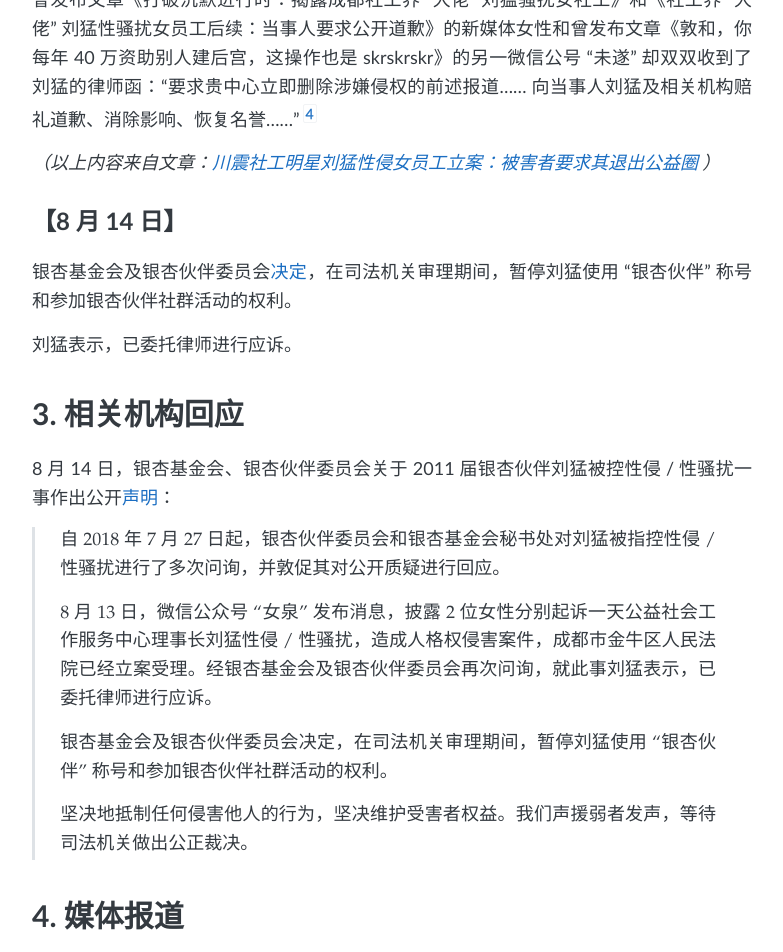
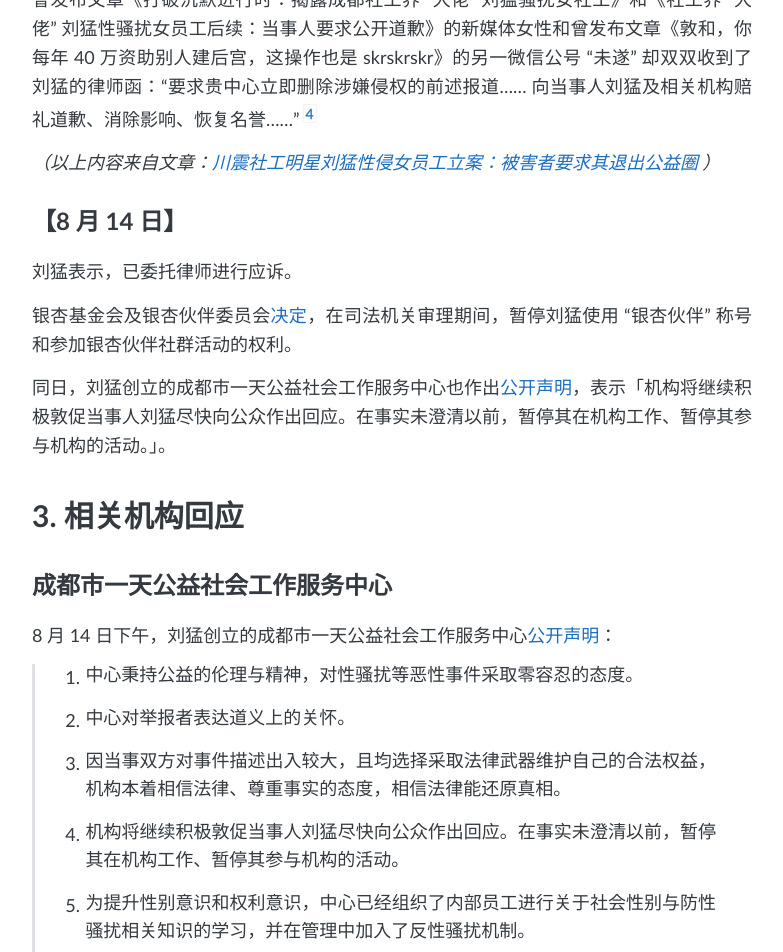
Before and after one commit to NGOMeToo/NGOMeToo.github.io, a Jekyll site: the page built from _posts/2018-08-13-Liu-Meng.md, in a window 1280 px wide and 1400 px high, scrolled down 2151 px. Shown: the top 952 px of the window, without its empty margins (248-1031 px from the left). Built offline with Jekyll 4.4.1, drawn with Linux system fonts in a browser that asks for light colours; comment, search, counter and statistics services are not loaded; some of the changed text lies outside the part shown.

Commit message:
一天公益 声明

```diff
--- a/_posts/2018-08-13-Liu-Meng.md
+++ b/_posts/2018-08-13-Liu-Meng.md
@@ -72,11 +72,32 @@
 
 ## 【8月14日】
 
+刘猛表示，已委托律师进行应诉。
+
 银杏基金会及银杏伙伴委员会[决定](https://mp.weixin.qq.com/s/HEzNunpnob4wN840bcKrZw)，在司法机关审理期间，暂停刘猛使用“银杏伙伴”称号和参加银杏伙伴社群活动的权利。
 
-刘猛表示，已委托律师进行应诉。
+同日，刘猛创立的成都市一天公益社会工作服务中心也作出[公开声明](https://mp.weixin.qq.com/s/QKw8uvd7NX3b03WmJArIMg)，表示「机构将继续积极敦促当事人刘猛尽快向公众作出回应。在事实未澄清以前，暂停其在机构工作、暂停其参与机构的活动。」。
+
 
 # 3. 相关机构回应
+
+## 成都市一天公益社会工作服务中心
+
+8月14日下午，刘猛创立的成都市一天公益社会工作服务中心[公开声明](https://mp.weixin.qq.com/s/QKw8uvd7NX3b03WmJArIMg)：
+
+> 1. 中心秉持公益的伦理与精神，对性骚扰等恶性事件采取零容忍的态度。
+>
+> 2. 中心对举报者表达道义上的关怀。
+>
+> 3. 因当事双方对事件描述出入较大，且均选择采取法律武器维护自己的合法权益，机构本着相信法律、尊重事实的态度，相信法律能还原真相。
+>
+> 4. 机构将继续积极敦促当事人刘猛尽快向公众作出回应。在事实未澄清以前，暂停其在机构工作、暂停其参与机构的活动。
+>
+> 5. 为提升性别意识和权利意识，中心已经组织了内部员工进行关于社会性别与防性骚扰相关知识的学习，并在管理中加入了反性骚扰机制。
+>
+> 中心坚决抵制任何侵害他人的行为，坚决维护受害者权益，等待司法机关做出公正裁决。
+
+## 银杏基金会
 
 8月14日，银杏基金会、银杏伙伴委员会关于2011届银杏伙伴刘猛被控性侵/性骚扰一事作出公开[声明](https://mp.weixin.qq.com/s/HEzNunpnob4wN840bcKrZw)：
 
@@ -88,6 +109,7 @@
 >
 > 坚决地抵制任何侵害他人的行为，坚决维护受害者权益。我们声援弱者发声，等待司法机关做出公正裁决。
 
+银杏基金会官网~~[已删除](http://www.ginkgofoundation.org/2011/270.html)~~刘猛介绍页面。
 
 # 4. 媒体报道
 
```
